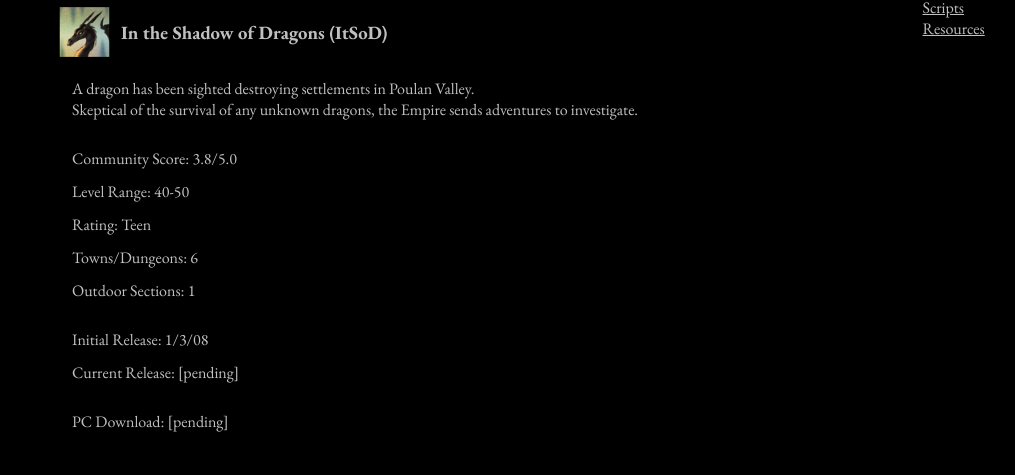
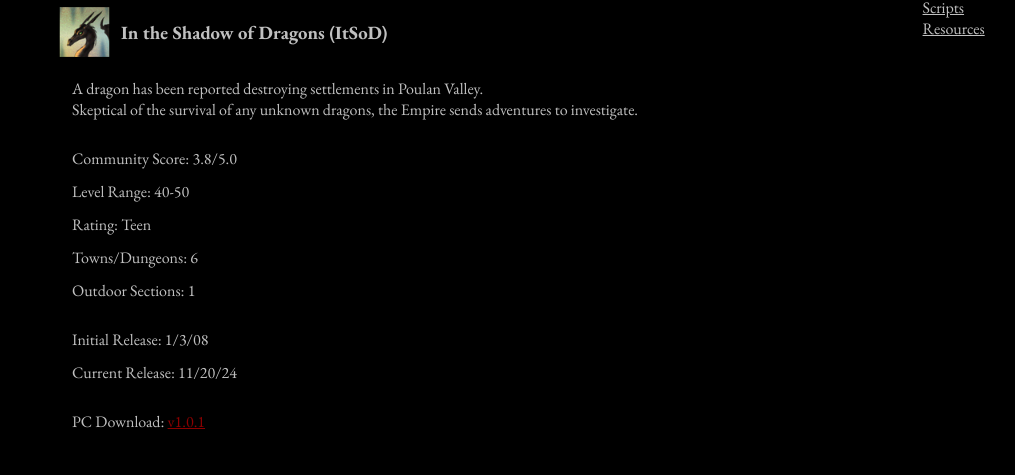
Before and after one commit to ravenwing88/lunarsanctum, a plain HTML site: page scens.html in a window 1280 px wide. Shown: the part 252-727 px from the top of the page, without its empty margins (79-1094 px from the left). Drawn offline with nearby package versions, Linux system fonts and the light colour scheme; a web font is replaced by a local one.

Commit message:
add ItSoD to scenario dl's

```diff
--- a/scens.html
+++ b/scens.html
@@ -42,7 +42,7 @@
             </div>
             <div class="scen-desc">
                 <div class="scen-subdiv">
-                    <p>A dragon has been sighted destroying settlements in Poulan Valley. <br> Skeptical of the survival of any unknown dragons, the Empire sends adventures to investigate.</p>
+                    <p>A dragon has been reported destroying settlements in Poulan Valley. <br> Skeptical of the survival of any unknown dragons, the Empire sends adventures to investigate.</p>
                 </div>
                 <div class="scen-subdiv">
                     <p>Community Score: 3.8/5.0</p>
@@ -53,10 +53,10 @@
                 </div>
                 <div class="scen-subdiv">
                     <p>Initial Release: 1/3/08</p>
-                    <p>Current Release: [pending]</p>
+                    <p>Current Release: 11/20/24</p>
                 </div>
                 <div class="scen-subdiv">
-                    <p>PC Download: [pending]<!--<a href="" class="dl-scen">v1.0.1</a>--></p>
+                    <p>PC Download: <a href="./scens/itsod.zip" class="dl-scen">v1.0.1</a></p>
                 </div>
             </div>
         </div>
```
Also changed, not shown: 1 other file.
